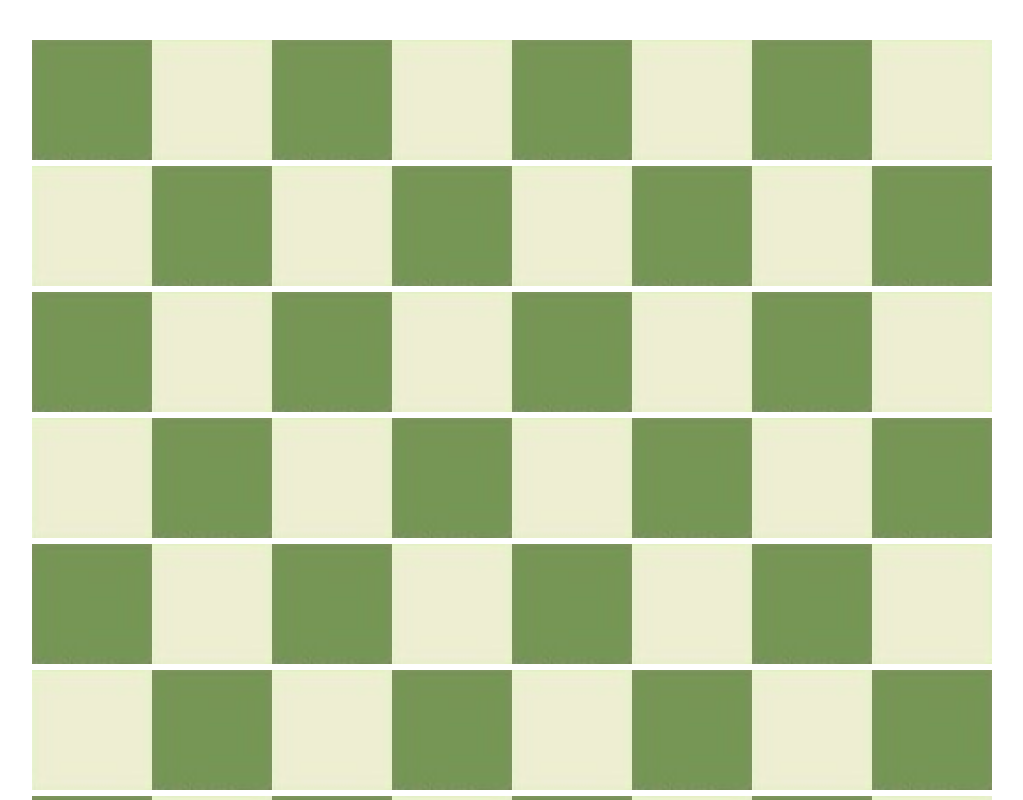
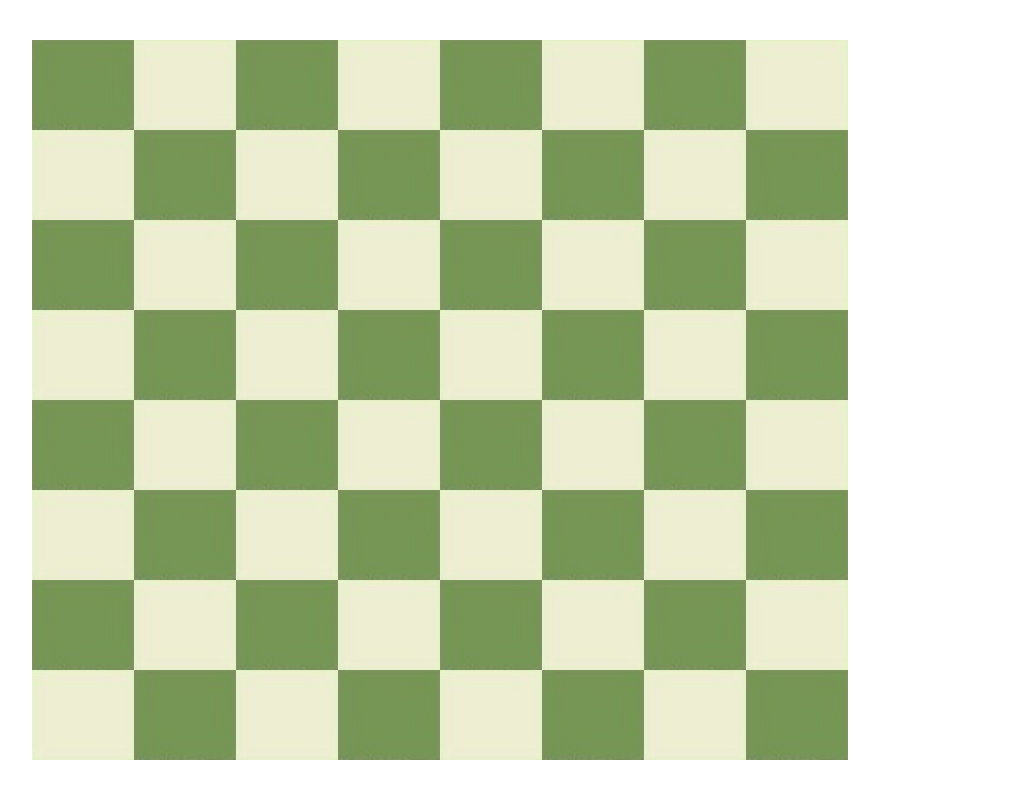
Before and after one commit to se-omar/chess, a React (Vite) app: page / in a window 1280 px wide. Shown: the top 800 px of the page, without its empty margins (128-1151 px from the left). Built offline with nearby package versions, Linux system fonts and the light colour scheme.

Commit message:
adjusted board dimensions

```diff
--- a/src/App.css
+++ b/src/App.css
@@ -1,7 +1,7 @@
 #root {
   margin: 0 auto;
   width: 120vh;
-  height:90vh;
+  /* height:90vh; */
   padding: 2rem;
   text-align: center;
 }
--- a/src/components/Board/Board.css
+++ b/src/components/Board/Board.css
@@ -1,6 +1,6 @@
 .fill-window {
-    height: 90vh;
-    width: 90%;
+    /* height: 90%; */
+    /* width: 90%; */
     overflow: hidden;
     background: url('../../assets/Board.jpeg') ;
     background-repeat: no-repeat;
@@ -8,6 +8,8 @@
 }
 
 .square-container {
+  height: 90vh;
+  width: 85%;
   display: flex;
   flex-direction: row;
   flex-wrap: wrap;
--- a/src/components/Square/Square.css
+++ b/src/components/Square/Square.css
@@ -1,7 +1,9 @@
 .square {
   width: 12.5%;
+  height: 90px;
 }
 
 .square-img {
   width: 100%;
+  height: 100%;
 }
--- a/src/components/Square/Square.tsx
+++ b/src/components/Square/Square.tsx
@@ -8,12 +8,12 @@ interface Props {
 
 const Square: React.FC<Props> = ({ color }: Props) => {
   return (
-    <span className="square">
+    <div className="square">
       <img
         className="square-img"
         src={color === "black" ? blackSquare : whiteSquare}
       />
-    </span>
+    </div>
   );
 };
 
```
